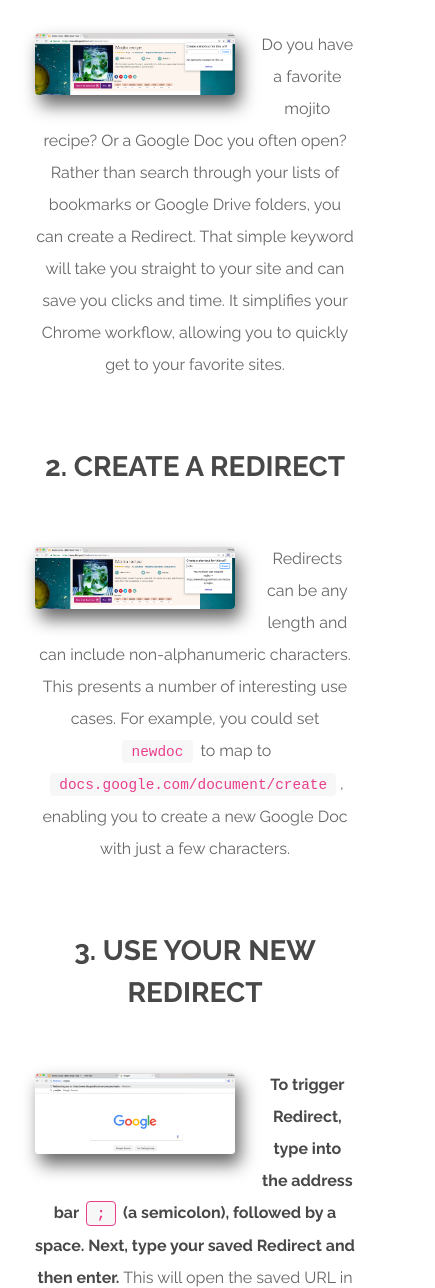
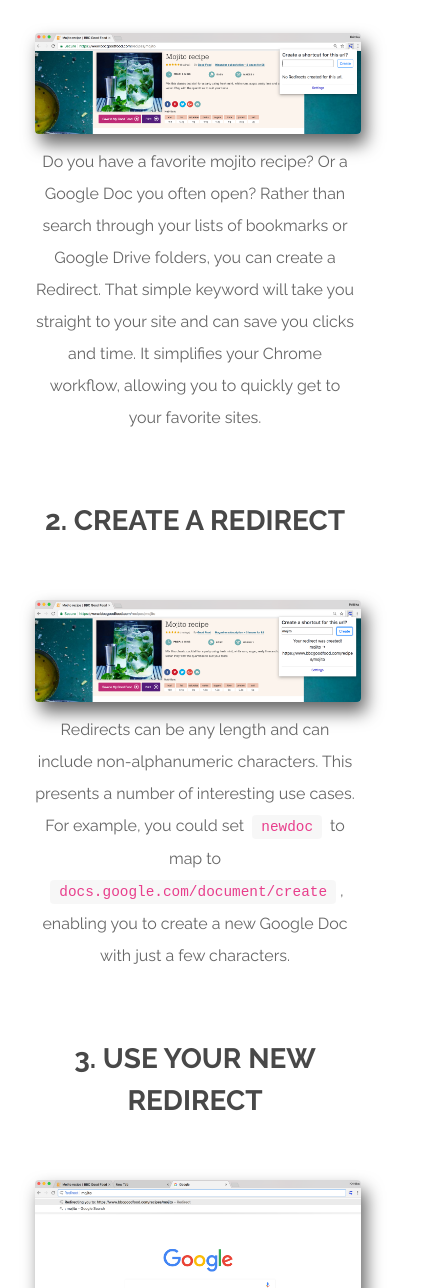
Before and after one commit to kritts/redirect, a browser extension: page index.html in a window 390 px wide. Shown: the part 712-2000 px from the top of the page, 435 px wide, since content can reach past the window. Drawn offline with nearby package versions, Linux system fonts and the light colour scheme.

Commit message:
Mobile friendly quick fix for now.

```diff
--- a/index.html
+++ b/index.html
@@ -50,7 +50,7 @@
         </header>
 
         <p>
-        <span class="image left">
+        <span class="image left" style="min-width: 350px">
           <img src="images/ss_2.png" alt="" class="shadowed"/>
         </span>
         Do you have a favorite mojito recipe? Or a Google Doc
@@ -69,7 +69,10 @@
           <h2>2. Create a Redirect</h2>
         </header>
 
-        <p><span class="image left"><img src="images/ss_3.png" alt="" class="shadowed"/></span>
+        <p>
+        <span class="image left" style="min-width: 350px">
+          <img src="images/ss_3.png" alt="" class="shadowed"/>
+        </span>
         Redirects can be any length and can include non-alphanumeric characters.
         This presents a number of interesting use cases. For example, you could
         set <code style="border:none">newdoc</code> to map to
@@ -85,7 +88,10 @@
         <header class="major">
           <h2>3. Use your new Redirect</h2>
         </header>
-        <p><span class="image left"><img src="images/ss_4.png" alt="" class="shadowed"/></span>
+        <p>
+        <span class="image left" style="min-width: 350px">
+           <img src="images/ss_4.png" alt="" class="shadowed"/>
+        </span>
         <strong>To trigger Redirect, type into the address bar <code>;</code> (a semicolon), followed
         by a space. Next, type your saved Redirect
         and then enter. </strong>This will open the
@@ -107,7 +113,7 @@
             href="https://chrome.google.com/webstore/detail/redirect/ndmlefihodnjkipamdighnjjmiddafai"
             target="_blank">Redirect </a>makes navigating fast and easy</p>
         </header>
-        <img src="images/demo.gif">
+        <img src="images/demo.gif" style="max-width:100%">
 
       </div>
     </section>
```
